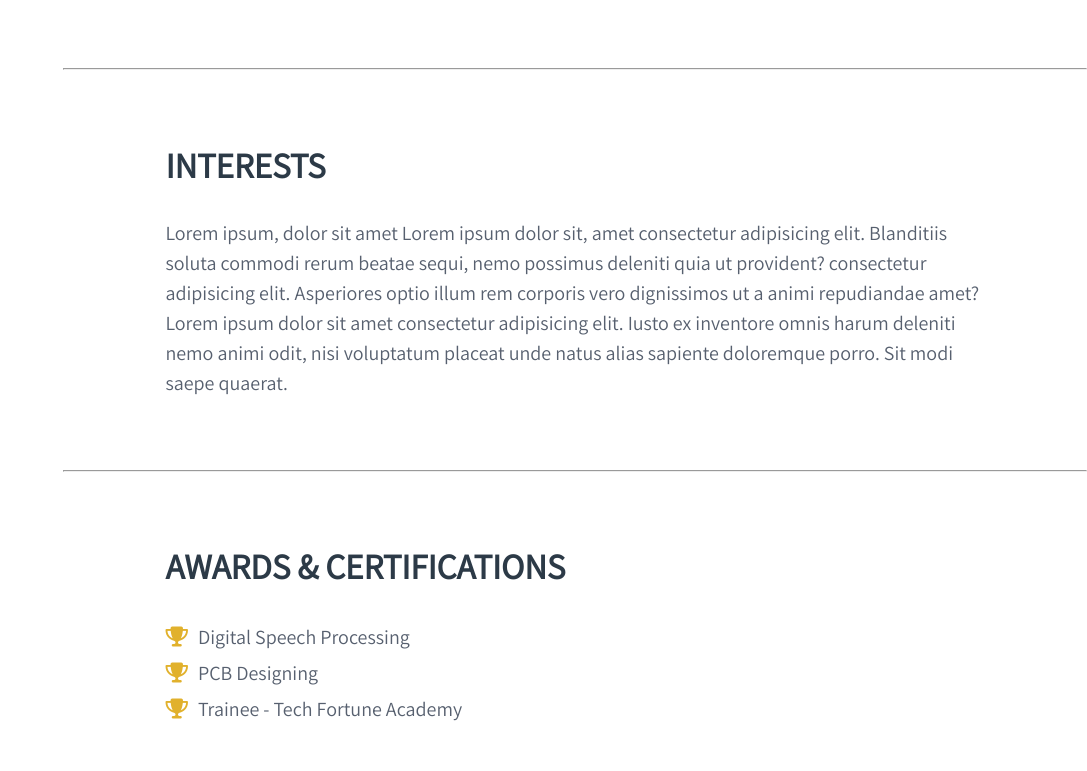
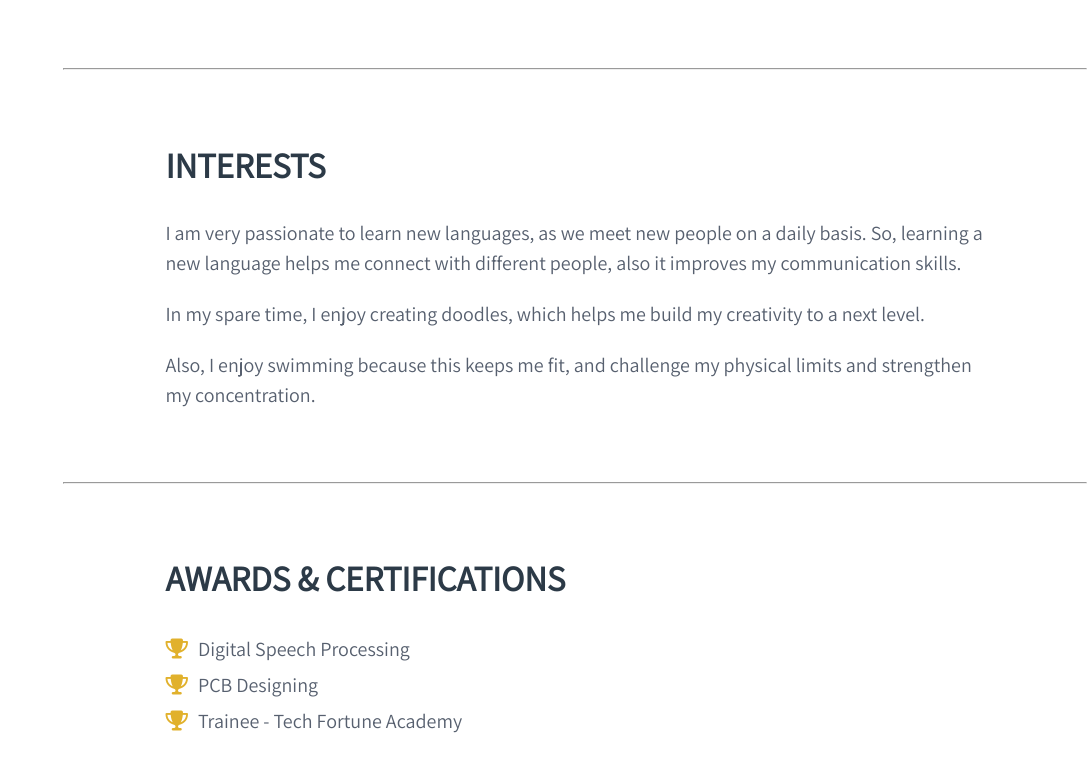
Before and after one commit to Chaitra-Kulkarni/CV-HTML-CSS, a plain HTML site: page index.html in a window 1280 px wide. Shown: the part 1524-2295 px from the top of the page, without its empty margins (193-1280 px from the left). Drawn offline with nearby package versions, Linux system fonts and the light colour scheme.

Commit message:
completed

```diff
--- a/index.html
+++ b/index.html
@@ -5,8 +5,7 @@
   <meta name="viewport" content="width=device-width, initial-scale=1.0">
   <meta http-equiv="X-UA-Compatible" content="ie=edge">
   <link href="https://fonts.googleapis.com/css?family=Assistant&display=swap" rel="stylesheet">
-  <script
-  src="https://code.jquery.com/jquery-3.4.1.js"
+  <script src="https://code.jquery.com/jquery-3.4.1.js"
   integrity="sha256-WpOohJOqMqqyKL9FccASB9O0KwACQJpFTUBLTYOVvVU="
   crossorigin="anonymous"></script>
   <script src="https://kit.fontawesome.com/d4f9376988.js" crossorigin="anonymous"></script>
@@ -125,7 +124,8 @@
 
       <div class="interests-section" id="interests">
         <h1>interests</h1>
-        <p>Lorem ipsum, dolor sit amet Lorem ipsum dolor sit, amet consectetur adipisicing elit. Blanditiis soluta commodi rerum beatae sequi, nemo possimus deleniti quia ut provident? consectetur adipisicing elit. Asperiores optio illum rem corporis vero dignissimos ut a animi repudiandae amet?</p> <p>Lorem ipsum dolor sit amet consectetur adipisicing elit. Iusto ex inventore omnis harum deleniti nemo animi odit, nisi voluptatum placeat unde natus alias sapiente doloremque porro. Sit modi saepe quaerat.</p>
+        <p>I am very passionate to learn new languages, as we meet new people on a daily basis. So, learning a new language helps me connect with different people, also it improves my communication skills.</p> <br>
+        <p>In my spare time, I enjoy creating doodles, which helps me build my creativity to a next level.</p><br><p>Also, I enjoy swimming because this keeps me fit, and challenge my physical limits and strengthen my concentration.</p>
       </div>
 
       <hr>
```
